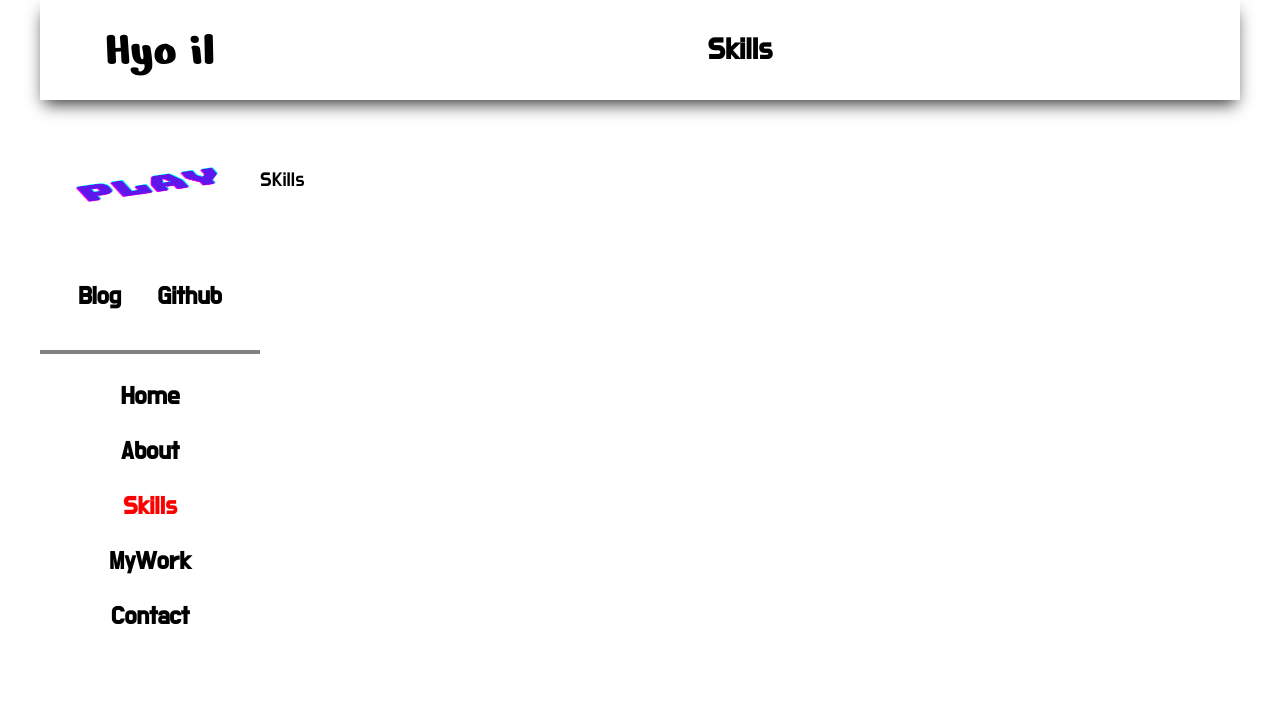
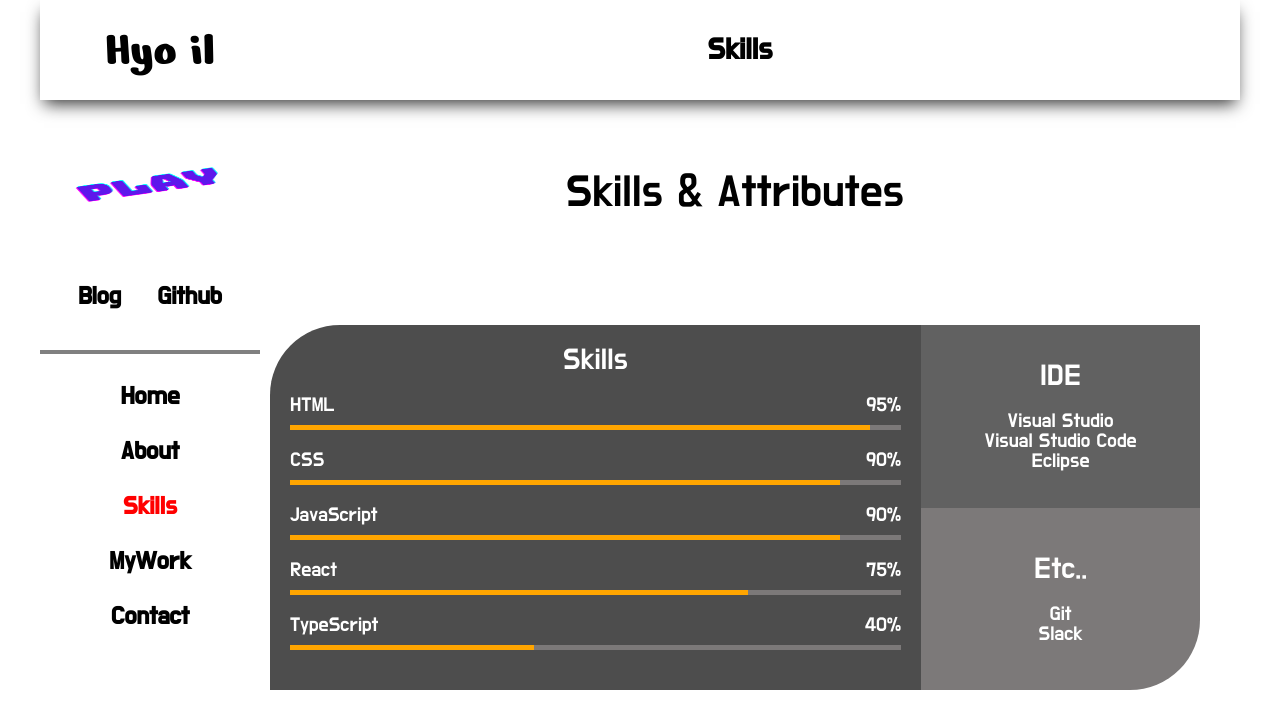
Before and after one commit to hyoilll/portfolio-react, a React (Create React App) app: page /Skills in a window 1280 px wide. Shown: the top 728 px of the page. Built offline with nearby package versions, Linux system fonts and the light colour scheme.

Commit message:
Skills end

```diff
--- a/package.json
+++ b/package.json
@@ -21,8 +21,7 @@
     "test": "react-scripts test",
     "eject": "react-scripts eject",
     "deploy": "gh-pages -d build",
-    "predeploy": "npm run build",
-    "NODE_PATH" :"src"
+    "predeploy": "npm run build"
   },
   "eslintConfig": {
     "extends": [
--- /dev/null
+++ b/src/Component/Etc.js
@@ -0,0 +1,7 @@
+import React from "react";
+
+const Etc = ({ name }) => {
+  return <div>{name}</div>;
+};
+
+export default Etc;
--- /dev/null
+++ b/src/Component/Ide.js
@@ -0,0 +1,8 @@
+import React from "react";
+import styled from "styled-components";
+
+const Ide = ({ name }) => {
+  return <li>{name}</li>;
+};
+
+export default Ide;
--- /dev/null
+++ b/src/Component/SkillBar.js
@@ -0,0 +1,43 @@
+import React from "react";
+import styled from "styled-components";
+
+const Item = styled("li")`
+  margin-bottom: 20px;
+`;
+
+const Content = styled("div")`
+  display: flex;
+  justify-content: space-between;
+  margin: 0 auto;
+`;
+
+const BarBg = styled("div")`
+  background-color: #7c7979;
+  width: 100%;
+  height: 5px;
+  margin-top: 10px;
+`;
+
+const Bar = styled("div")`
+  background-color: orange;
+  width: ${(props) => `${props.bar}%`};
+  height: 100%;
+`;
+
+const SkillBar = ({ name, per, bar }) => {
+  return (
+    <>
+      <Item className="skill">
+        <Content>
+          <div>{name}</div>
+          <div>{per}</div>
+        </Content>
+        <BarBg className="bar">
+          <Bar bar={bar}></Bar>
+        </BarBg>
+      </Item>
+    </>
+  );
+};
+
+export default SkillBar;
--- a/src/Routes/SKills.js
+++ b/src/Routes/SKills.js
@@ -1,14 +1,173 @@
-import React from "react";
+import React, { useState } from "react";
 import styled from "styled-components";
+import SkillBar from "../Component/SkillBar";
+import Ide from "../Component/Ide";
+import Etc from "../Component/Etc";
 
 const Container = styled("div")`
   margin: 150px 0 0 220px;
   width: 950px;
   height: 100%;
+  text-align: center;
 `;
 
+const MainTitle = styled("h3")`
+  font-size: 45px;
+  margin-bottom: 100px;
+`;
+
+const Content = styled("div")`
+  display: flex;
+  padding: 10px;
+`;
+
+const Skills = styled("div")`
+  background-color: #4d4d4d;
+  width: 70%;
+  padding: 20px;
+  color: white;
+  border-top-left-radius: 70px;
+`;
+
+const IdeEtc = styled("div")`
+  width: 30%;
+
+  color: white;
+`;
+
+const SubTitle = styled("h5")`
+  margin-bottom: 20px;
+  font-size: 30px;
+`;
+
+const Ides = styled("div")`
+  height: 50%;
+  padding: 20px;
+  background-color: #616161;
+  display: flex;
+  align-items: center;
+  justify-content: center;
+`;
+
+const Etcs = styled("div")`
+  height: 50%;
+  padding: 20px;
+  background-color: #7c7979;
+  border-bottom-right-radius: 70px;
+  display: flex;
+  align-items: center;
+  justify-content: center;
+`;
+const initSkill = () => {
+  const skills = [];
+
+  skills.push({
+    name: "HTML",
+    per: "95%",
+    bar: 95,
+  });
+  skills.push({
+    name: "CSS",
+    per: "90%",
+    bar: 90,
+  });
+  skills.push({
+    name: "JavaScript",
+    per: "90%",
+    bar: 90,
+  });
+  skills.push({
+    name: "React",
+    per: "75%",
+    bar: 75,
+  });
+  skills.push({
+    name: "TypeScript",
+    per: "40%",
+    bar: 40,
+  });
+
+  return skills;
+};
+
+const initIde = () => {
+  const ides = [];
+
+  ides.push({
+    name: "Visual Studio",
+  });
+  ides.push({
+    name: "Visual Studio Code",
+  });
+  ides.push({
+    name: "Eclipse",
+  });
+
+  return ides;
+};
+
+const initEtc = () => {
+  const ets = [];
+
+  ets.push({
+    name: "Git",
+  });
+  ets.push({
+    name: "Slack",
+  });
+
+  return ets;
+};
+
 const SKills = () => {
-  return <Container>SKills</Container>;
+  const [skills, setSkill] = useState(initSkill);
+  const [ides, setIde] = useState(initIde);
+  const [etc, setEtc] = useState(initEtc);
+
+  return (
+    <Container>
+      <MainTitle className="title">Skills & Attributes</MainTitle>
+      <Content className="content">
+        <Skills className="skills">
+          <SubTitle className="skills__title">Skills</SubTitle>
+          <ul>
+            {skills.map((skill, idx) => {
+              return (
+                <SkillBar
+                  key={idx}
+                  name={skill.name}
+                  per={skill.per}
+                  bar={skill.bar}
+                ></SkillBar>
+              );
+            })}
+          </ul>
+        </Skills>
+        <IdeEtc className="IDE-Etc">
+          <Ides className="IDE">
+            <div>
+              <SubTitle className="IDE__title">IDE</SubTitle>
+              <ul>
+                {ides.map((ide, idx) => {
+                  return <Ide key={idx} name={ide.name}></Ide>;
+                })}
+              </ul>
+            </div>
+          </Ides>
+          <Etcs className="Etc">
+            <div>
+              <SubTitle className="Etc__title">Etc..</SubTitle>
+              <ul>
+                {etc.map((etc, idx) => {
+                  return <Etc key={idx} name={etc.name}></Etc>;
+                })}
+              </ul>
+            </div>
+          </Etcs>
+        </IdeEtc>
+      </Content>
+    </Container>
+  );
 };
 
 export default SKills;
```
Also changed, not shown: 1 other file (tests, documents, lock files or other folders).
